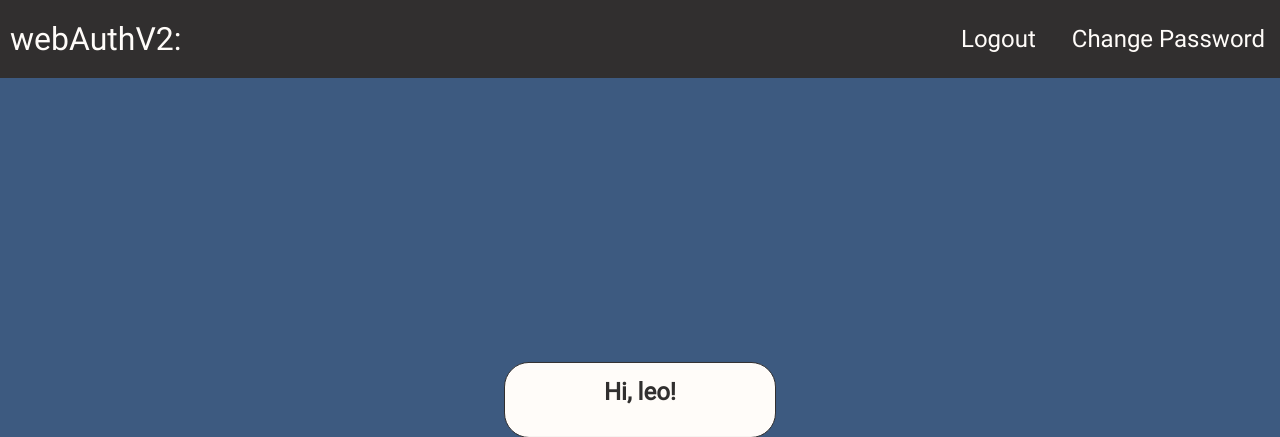
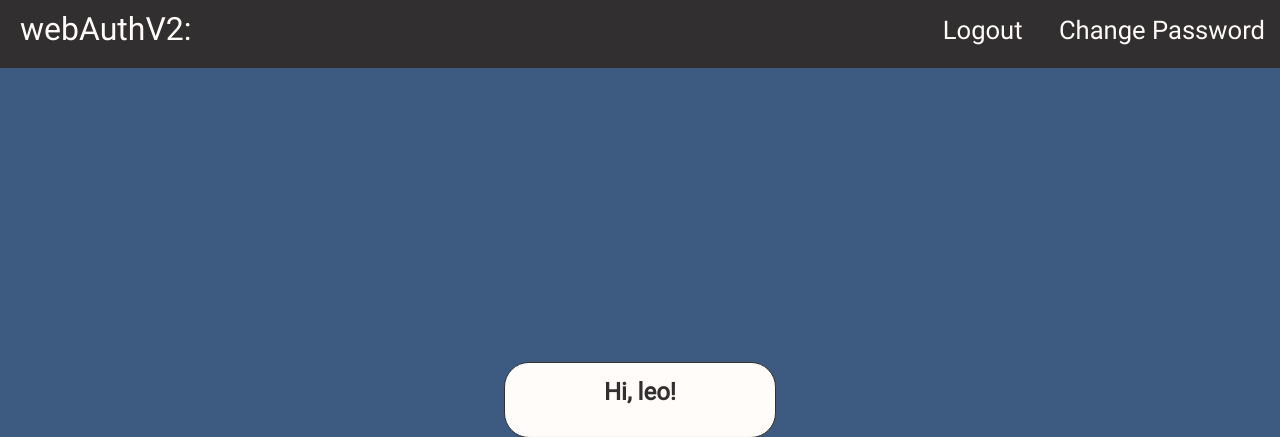
Before and after one commit to leomcclean/webauthv2, a Flask app: page / in a window 1280 px wide. Shown: the top 437 px of the page. Run offline with Flask 2, Linux system fonts and the light colour scheme; a user stored in the database is signed in.

Commit message:
small change to html

```diff
--- a/app/static/css/base.css
+++ b/app/static/css/base.css
@@ -32,25 +32,25 @@ a.nav:hover
 {
 	background-color: #BFD1E5;
 }
+div.header
+{
+	background-color: #312F2F;
+	width: calc(100% - 20px);
+	color: #FFFCF9;
+	padding-top: 10px;
+	padding-bottom: 20px;
+	padding-left: 20px;
+	font-size: 2em;
+}
 div.navbar
 {
 	background-color: #312F2F;
 	display: block;
 	float: right;
 	color: #FFFCF9;
-	font-size: 24px;
-	padding-left: 30px;
-	padding-right: 0px;
-}
-div.header
-{
-	background-color: #312F2F;
-	width: max(calc(100% - 10px), 300px);
-	color: #FFFCF9;
-	padding-top: 20px;
-	padding-bottom: 20px;
+	font-size: .8em;
 	padding-left: 10px;
-	font-size: 2em;
+	padding-right: 0%;
 }
 div.box
 {
@@ -66,7 +66,6 @@ div.box
 	position: absolute;
 	top: 50%;
 	left: 50%;
-	-ms-transform: translate(-50%, -50%);
 	transform: translate(-50%, -50%);
 }
 input
```
